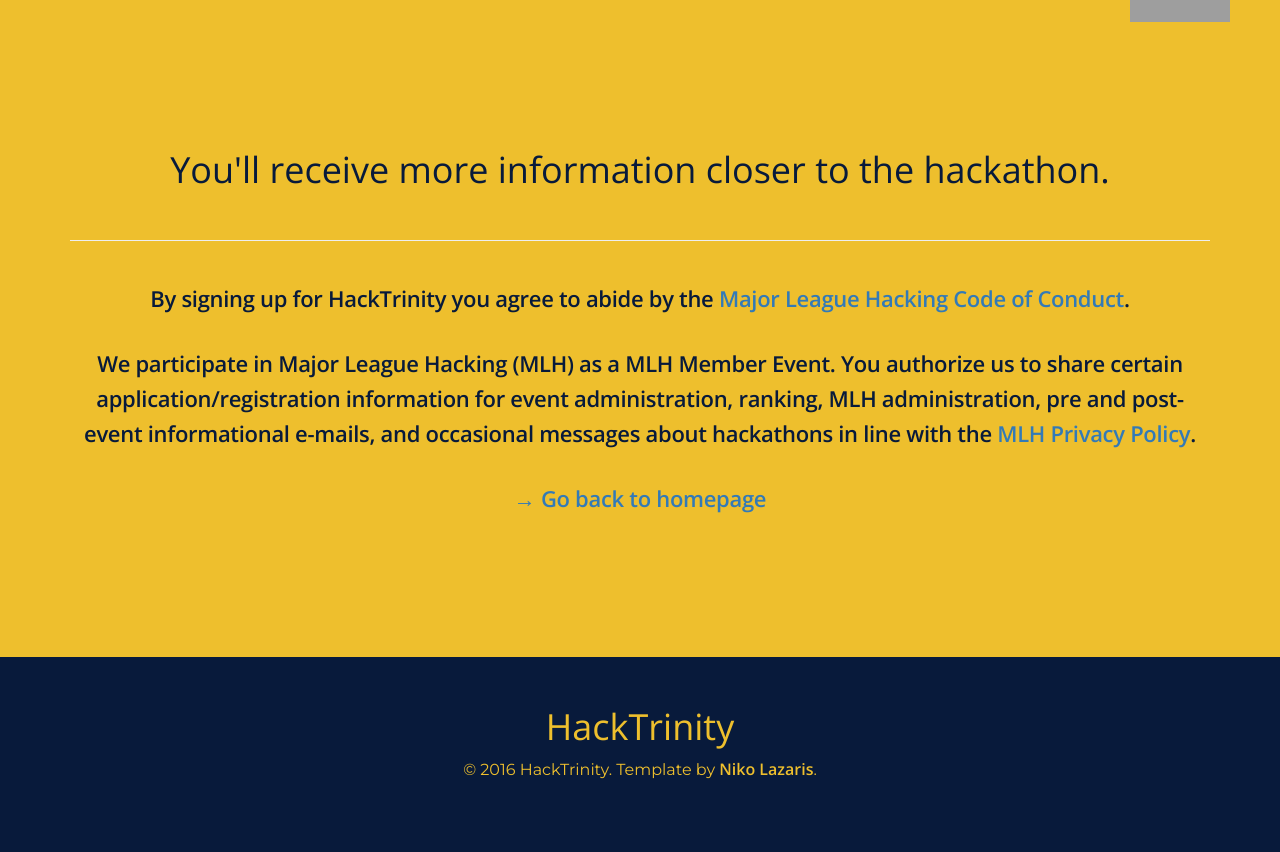
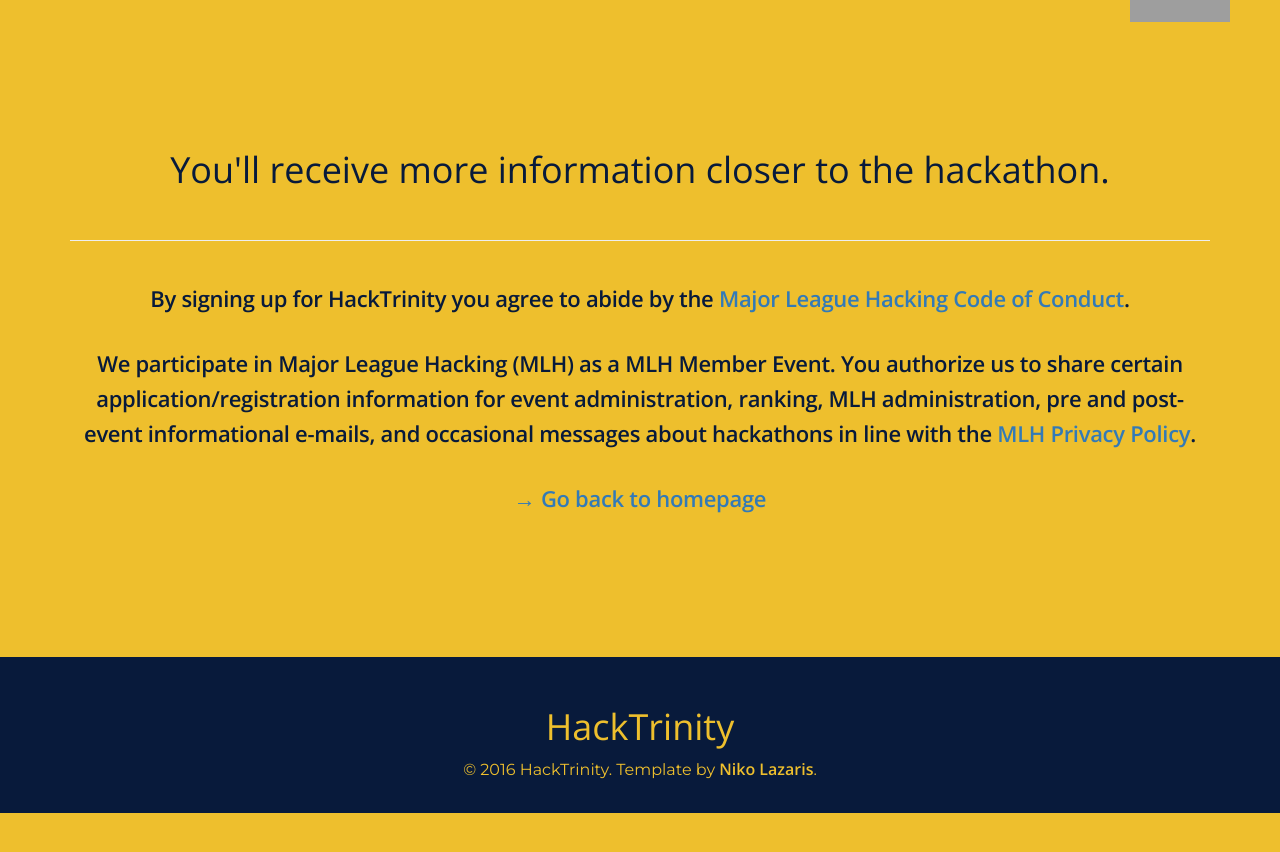
Before and after one commit to trinityhackathon/trinityhackathon.github.io, a Jekyll site: the page built from success.html, in a window 1280 px wide. Shown: the top 852 px of the page. Built offline with Jekyll 4.4.1, drawn with Linux system fonts in a browser that asks for light colours; nearby versions of some CDN libraries; grey boxes are pictures that could not be loaded.

Commit message:
Update original.css

```diff
--- a/css/original.css
+++ b/css/original.css
@@ -22,7 +22,7 @@
 }
 
 body {
-  background-color: #081A3B;
+  background-color: #EEBF2D;
   color: #081A3B;
 }
 
```
